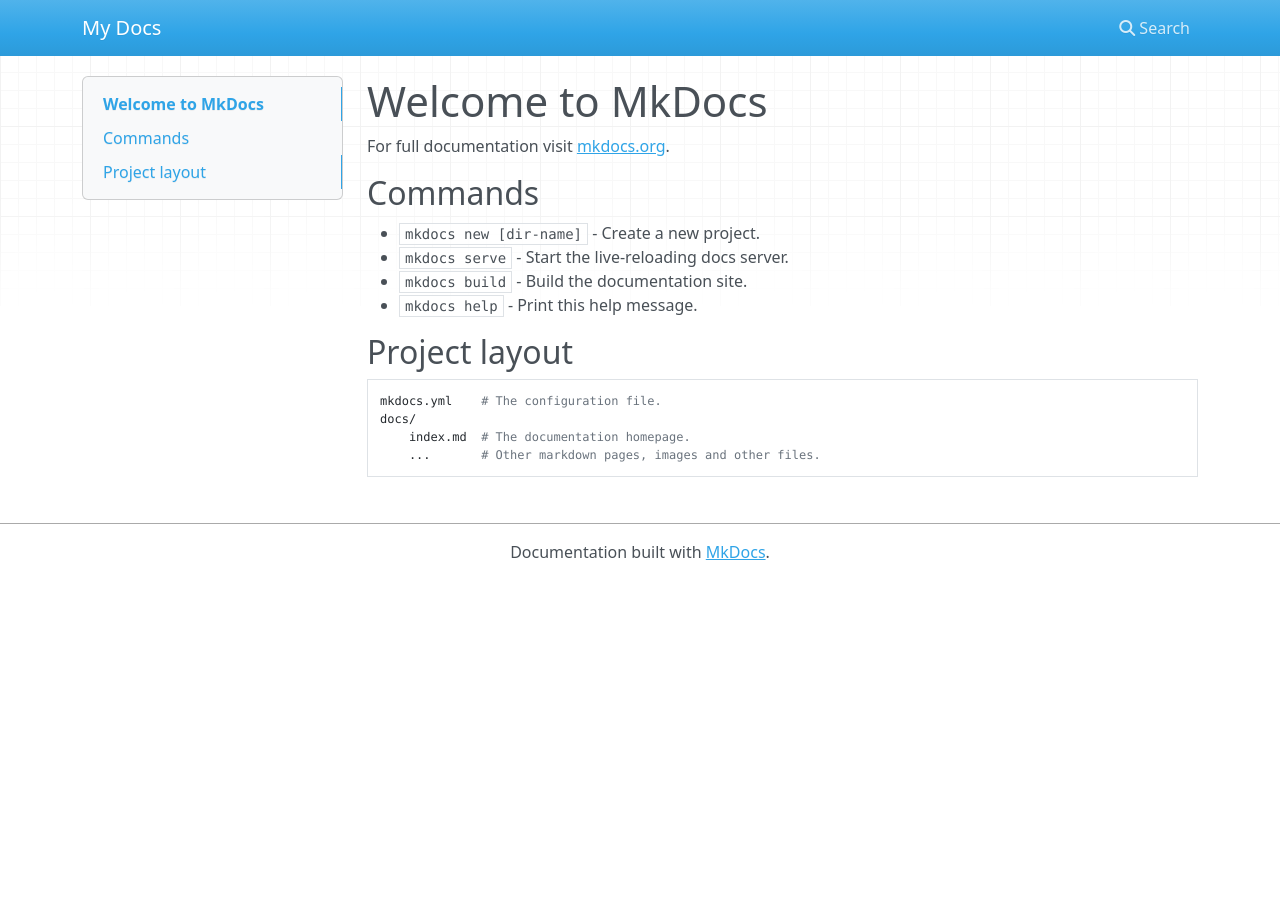
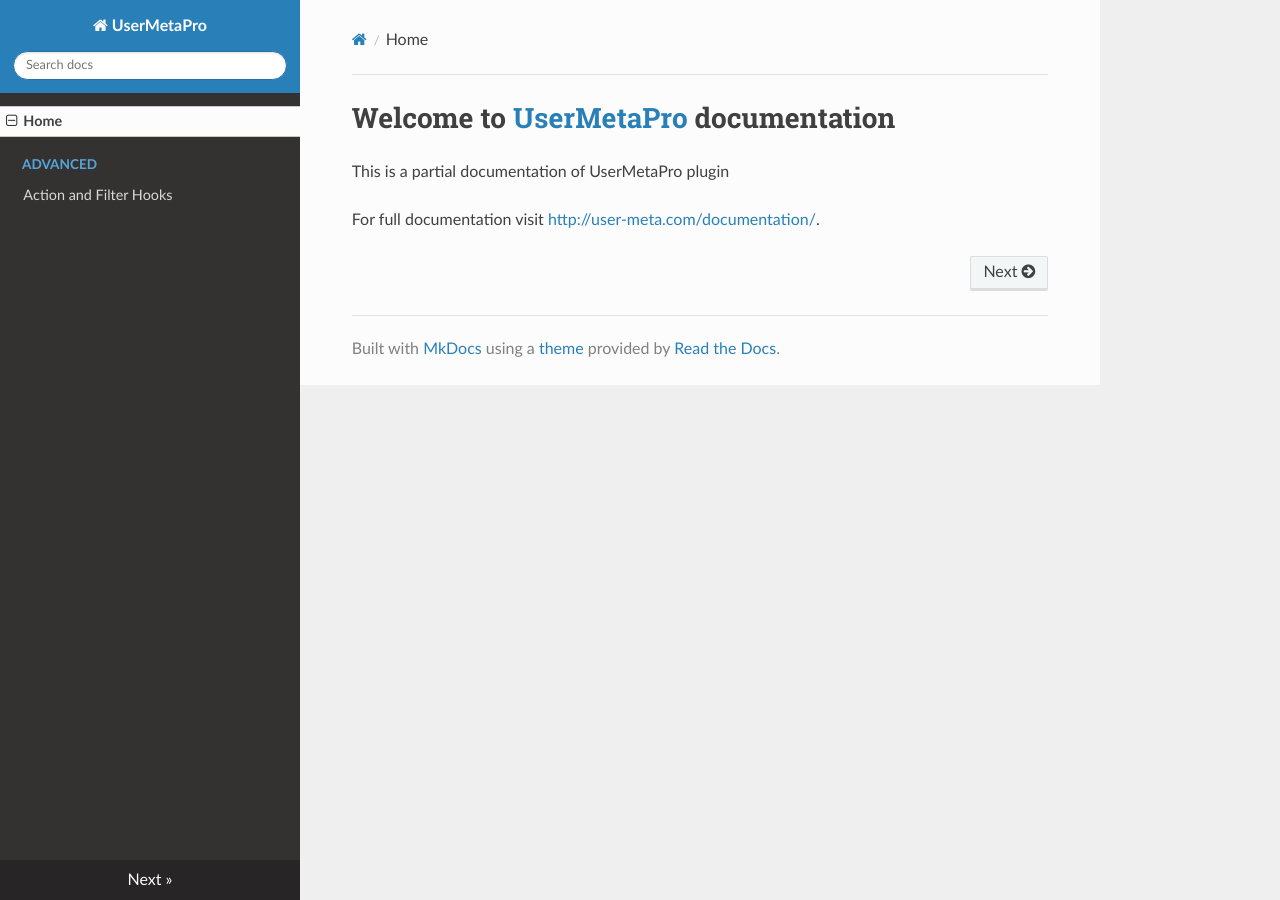
Before and after one commit to UserMetaPro/ump-docs, an MkDocs documentation site: the page built from docs/index.md, in a window 1280 px wide. Built offline with MkDocs 1.6.1, drawn with Linux system fonts in a browser that asks for light colours; nearby versions of some CDN libraries; old or Windows-style settings are respelled for this version of MkDocs.

Commit message:
Added hooks list

```diff
--- a/docs/index.md
+++ b/docs/index.md
@@ -1,17 +1,4 @@
-# Welcome to MkDocs
+# Welcome to [UserMetaPro](http://user-meta.com) documentation
+This is a partial documentation of UserMetaPro plugin
 
-For full documentation visit [mkdocs.org](http://mkdocs.org).
-
-## Commands
-
-* `mkdocs new [dir-name]` - Create a new project.
-* `mkdocs serve` - Start the live-reloading docs server.
-* `mkdocs build` - Build the documentation site.
-* `mkdocs help` - Print this help message.
-
-## Project layout
-
-    mkdocs.yml    # The configuration file.
-    docs/
-        index.md  # The documentation homepage.
-        ...       # Other markdown pages, images and other files.
+For full documentation visit [http://user-meta.com/documentation/](http://user-meta.com/documentation/).
--- a/mkdocs.yml
+++ b/mkdocs.yml
@@ -1 +1,10 @@
-site_name: My Docs
+site_name: UserMetaPro
+site_url: http://user-meta.com
+site_description: WordPress plugin for managing users
+site_author: Khaled Hossain
+site_favicon: favicon.ico
+pages:
+- Home: index.md
+- Advanced:
+    - Action and Filter Hooks: advanced/hooks.md
+theme: readthedocs
```
Also changed, not shown: docs/advanced/hooks.md (added, +82 -0 lines), docs/favicon.ico (added), 1 other file.
